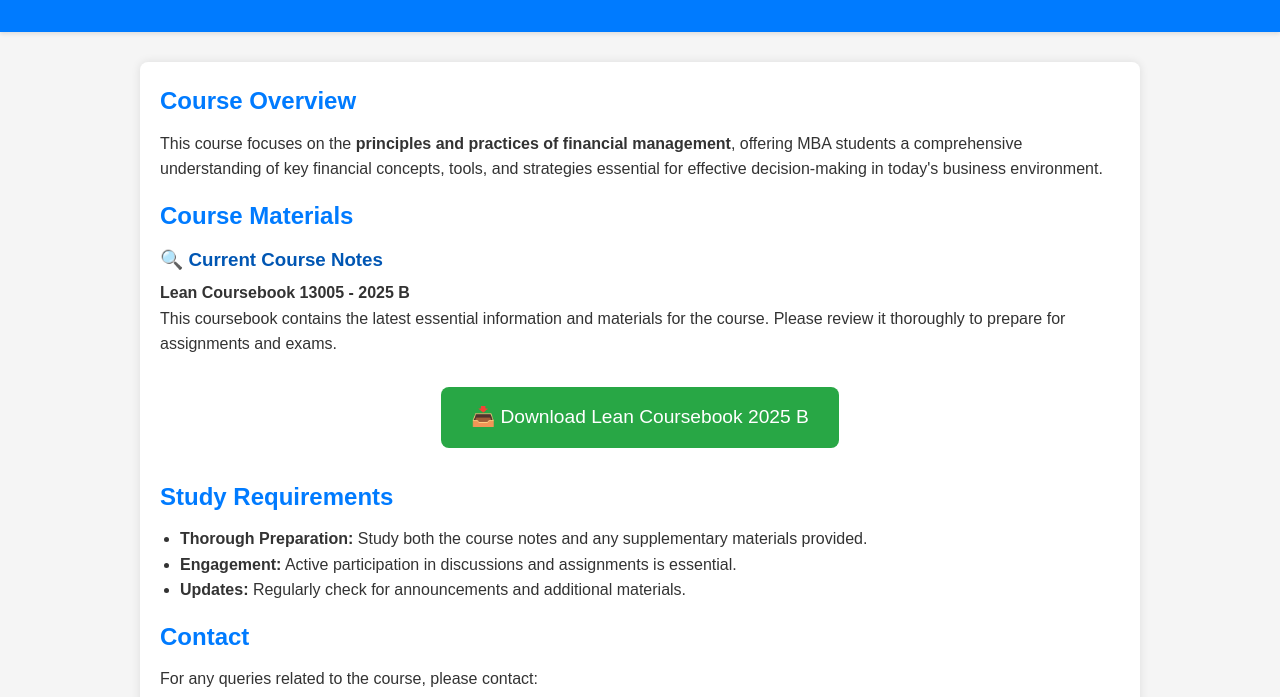
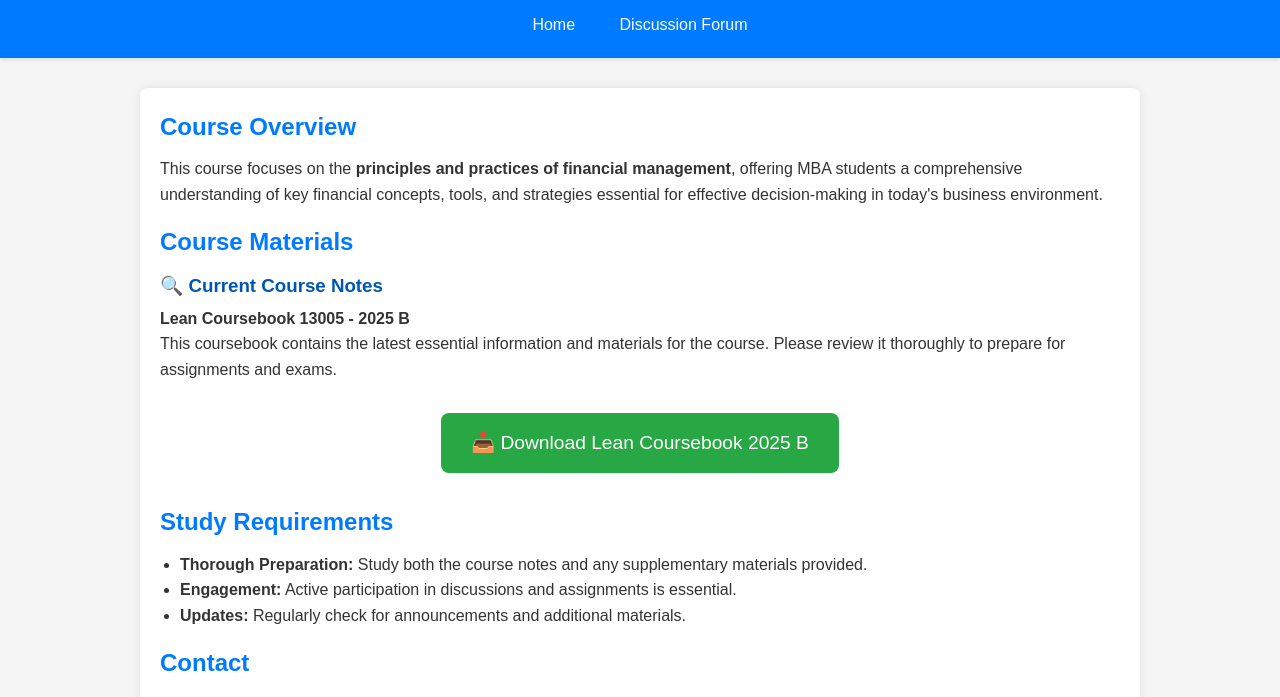
Before and after one commit to shaytsaban/13005, a plain HTML site: page index.html in a window 1280 px wide. Shown: the part 107-804 px from the top of the page. Drawn offline with Linux system fonts and the light colour scheme.

Commit message:
Update index.html

```diff
--- a/index.html
+++ b/index.html
@@ -1,10 +1,11 @@
 <!DOCTYPE html>
-<html lang="en"><head>
+<html lang="en">
+<head>
   <meta charset="UTF-8" />
   <meta name="viewport" content="width=device-width, initial-scale=1.0" />
   <title>Financial Management 13005 - The Open University of Israel, MBA</title>
   <style>
-    /* Reset basic styles */
+    /* Keep your original styles intact */
     * {
       box-sizing: border-box;
       margin: 0;
@@ -30,6 +31,20 @@
     }
     header p {
       font-size: 1.1em;
+    }
+    .nav-bar {
+      margin-top: 15px;
+    }
+    .nav-bar a {
+      color: #fff;
+      text-decoration: none;
+      padding: 8px 20px;
+      font-size: 1em;
+      transition: background-color 0.3s ease;
+      border-radius: 4px;
+    }
+    .nav-bar a:hover {
+      background-color: rgba(255, 255, 255, 0.2);
     }
     .container {
       max-width: 1000px;
@@ -97,11 +112,18 @@
     .previous-materials a:hover {
       background-color: #5a6268;
     }
-  </style></head><body>
+  </style>
+</head>
+<body>
   <header>
     <h1>📈💼 Financial Management 13005</h1>
     <p>The Open University of Israel, MBA | Instructor: Dr. Shay Tsaban</p>
+    <div class="nav-bar">
+      <a href="index.html">Home</a>
+      <a href="forum.html">Discussion Forum</a>
+    </div>
   </header>
+
   <div class="container">
     <section>
       <h2>Course Overview</h2>
@@ -146,15 +168,11 @@
         📥 Download Lean Coursebook 2025 A
       </a>
     </section>
-    <script src="https://utteranc.es/client.js"
-            repo="shaytsaban/13005"
-            issue-term="pathname"
-            theme="github-light"
-            crossorigin="anonymous"
-            async>
-    </script>
   </div>
+
   <footer>
     Made with ❤️, dedication, and a commitment to excellence in financial education.<br>
     Happy Studying! 🚀📚✨
-  </footer></body></html>
+  </footer>
+</body>
+</html>
```
